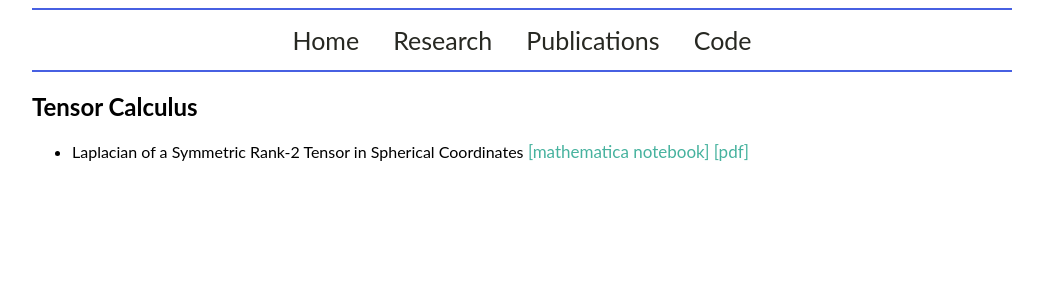
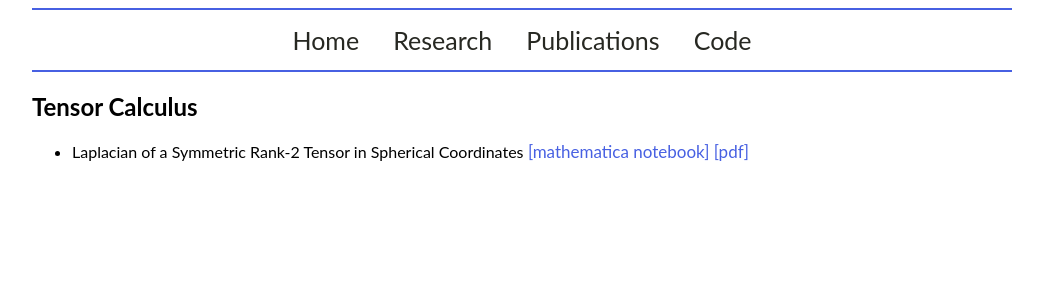
Before and after one commit to mckimb/mckimb.github.io, a Jekyll site: the page built from code/index.html, in a window 1280 px wide. Shown: the top 300 px of the page, without its empty margins (118-1161 px from the left). Built offline with Jekyll 4.4.1, drawn with Linux system fonts in a browser that asks for light colours.

Commit message:
Update main.css

```diff
--- a/css/main.css
+++ b/css/main.css
@@ -12,12 +12,12 @@ body p {
 body a {
     font-size: 17px;
     \\ color: #268BD2;
-    color: #46b29e;
+    color: #4760e2;
 }
 
 body a:hover {
     \\ color: #268BD2;
-    color: #46b29e;
+    color: #4760e2;
     text-decoration: underline;
 }
 
```
